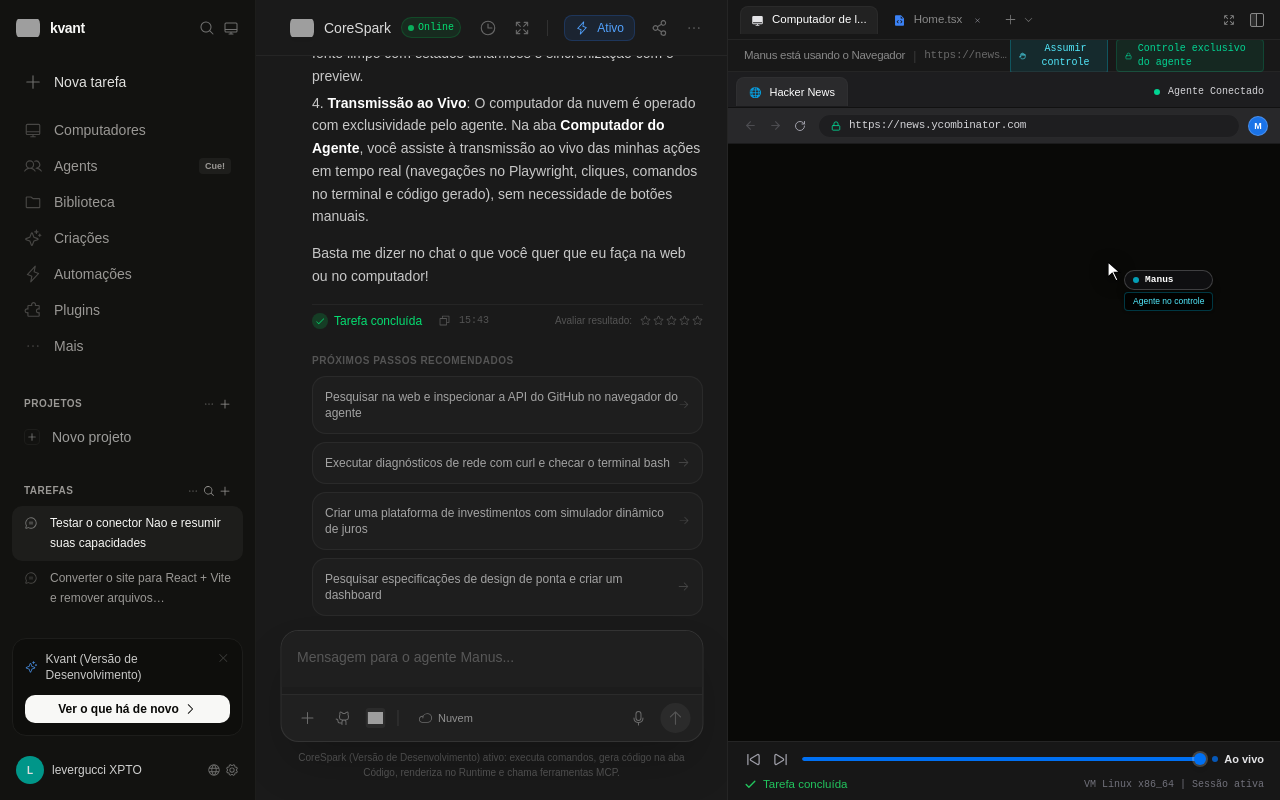
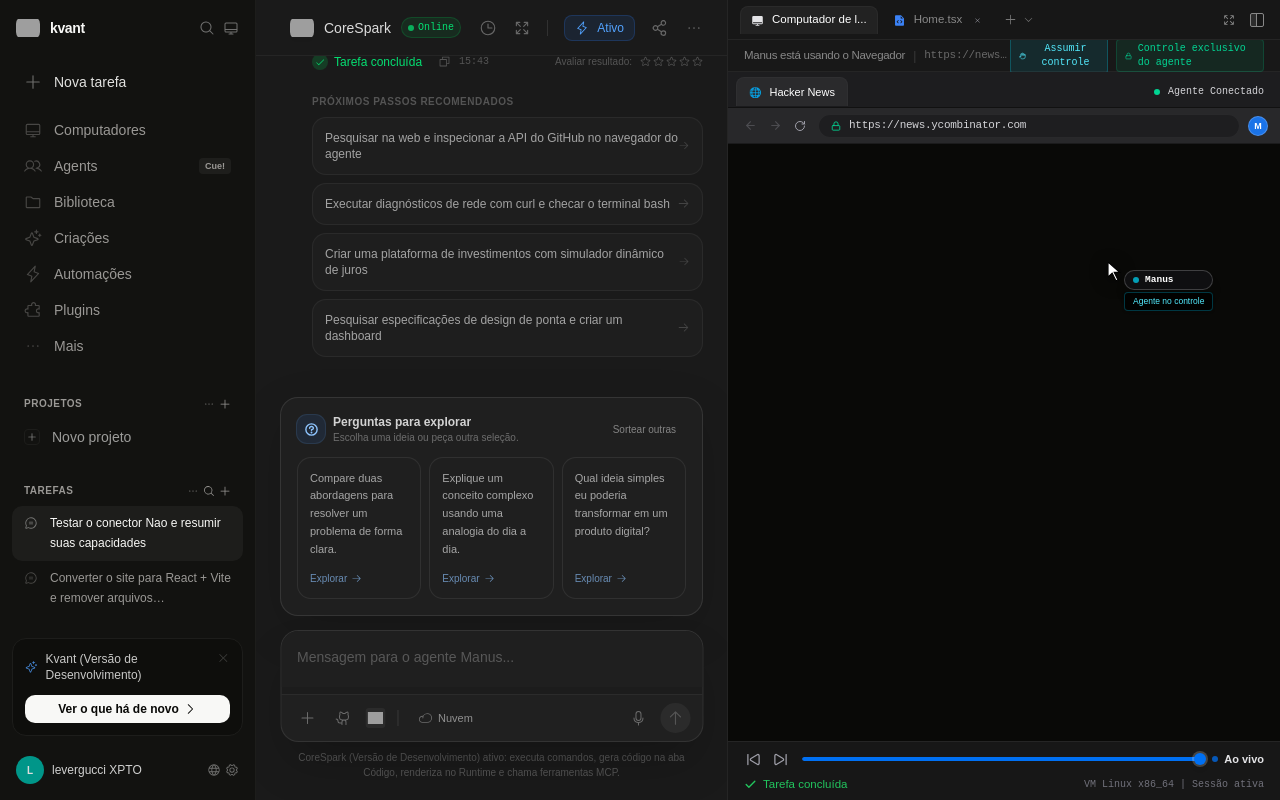
Before and after one commit to kvantjs/remix-remix-remix-remix-manus-ai, a React (Vite) app: page / in a window 1280 px wide. Built offline with nearby package versions, Linux system fonts and the light colour scheme; grey boxes are pictures that could not be loaded.

Commit message:
feat: add random question prompt box

```diff
--- a/src/components/ChatArea.tsx
+++ b/src/components/ChatArea.tsx
@@ -72,6 +72,23 @@ interface ExecutionStep {
   timestamp?: string;
 }
 
+const RANDOM_QUESTION_POOL = [
+  'Qual ideia simples eu poderia transformar em um produto digital?',
+  'Pesquise uma tendência recente de tecnologia e explique por que ela importa.',
+  'Crie um plano de estudos de 7 dias para aprender uma habilidade nova.',
+  'Como posso organizar melhor meu projeto atual?',
+  'Compare duas abordagens para resolver um problema de forma clara.',
+  'Sugira uma experiência visual memorável para uma página inicial.',
+  'Quais perguntas devo fazer antes de começar uma nova aplicação?',
+  'Explique um conceito complexo usando uma analogia do dia a dia.'
+];
+
+function pickRandomQuestions() {
+  return [...RANDOM_QUESTION_POOL]
+    .sort(() => Math.random() - 0.5)
+    .slice(0, 3);
+}
+
 interface ChatAreaProps {
   onFileUpdate?: (files: Array<{ path: string; code: string; lang?: string }>) => void;
   externalPrompt?: string | null;
@@ -130,6 +147,7 @@ Basta me dizer no chat o que você quer que eu faça na web ou no computador!`,
   const [elapsedSeconds, setElapsedSeconds] = useState(0);
   const [currentStep, setCurrentStep] = useState('Analisando solicitação...');
   const [executionSteps, setExecutionSteps] = useState<ExecutionStep[]>([]);
+  const [randomQuestions, setRandomQuestions] = useState(() => pickRandomQuestions());
   const executionStepsRef = useRef<ExecutionStep[]>([]);
   const messagesEndRef = useRef<HTMLDivElement>(null);
   const abortControllerRef = useRef<AbortController | null>(null);
@@ -559,6 +577,14 @@ Basta me dizer no chat o que você quer que eu faça na web ou no computador!`,
             />
           )}
 
+          {messages.length === 1 && !isThinking && (
+            <RandomQuestionBox
+              questions={randomQuestions}
+              onSelect={handleSendMessage}
+              onRefresh={() => setRandomQuestions(pickRandomQuestions())}
+            />
+          )}
+
           <div ref={messagesEndRef} />
         </div>
         <div className="h-28 shrink-0" />
@@ -577,6 +603,55 @@ Basta me dizer no chat o que você quer que eu faça na web ou no computador!`,
         </p>
       </div>
     </div>
+  );
+}
+
+function RandomQuestionBox({
+  questions,
+  onSelect,
+  onRefresh
+}: {
+  questions: string[];
+  onSelect: (question: string) => void;
+  onRefresh: () => void;
+}) {
+  return (
+    <section className="w-full max-w-[820px] rounded-2xl border border-white/10 bg-white/[0.025] p-4 shadow-[0_16px_50px_rgba(0,0,0,0.12)] animate-in fade-in slide-in-from-bottom-2 duration-500">
+      <div className="mb-3 flex items-center justify-between gap-3">
+        <div className="flex items-center gap-2">
+          <div className="flex size-7 items-center justify-center rounded-lg bg-blue-500/10 text-blue-300 ring-1 ring-blue-400/20">
+            <Question size={15} weight="bold" />
+          </div>
+          <div>
+            <p className="text-xs font-semibold text-white/80">Perguntas para explorar</p>
+            <p className="text-[10px] text-white/35">Escolha uma ideia ou peça outra seleção.</p>
+          </div>
+        </div>
+        <button
+          type="button"
+          onClick={onRefresh}
+          className="rounded-lg px-2.5 py-1.5 text-[10px] font-medium text-white/45 transition-colors hover:bg-white/5 hover:text-white/80"
+        >
+          Sortear outras
+        </button>
+      </div>
+
+      <div className="grid gap-2 md:grid-cols-3">
+        {questions.map((question) => (
+          <button
+            type="button"
+            key={question}
+            onClick={() => onSelect(question)}
+            className="group flex min-h-20 flex-col justify-between rounded-xl border border-white/8 bg-[#202020]/70 p-3 text-left transition-all duration-200 hover:-translate-y-0.5 hover:border-blue-400/30 hover:bg-blue-500/[0.08]"
+          >
+            <span className="text-[11px] leading-relaxed text-white/60 transition-colors group-hover:text-white/85">{question}</span>
+            <span className="mt-3 flex items-center gap-1 text-[10px] font-medium text-blue-300/65 group-hover:text-blue-200">
+              Explorar <ArrowRight size={11} className="transition-transform group-hover:translate-x-0.5" />
+            </span>
+          </button>
+        ))}
+      </div>
+    </section>
   );
 }
 
```
